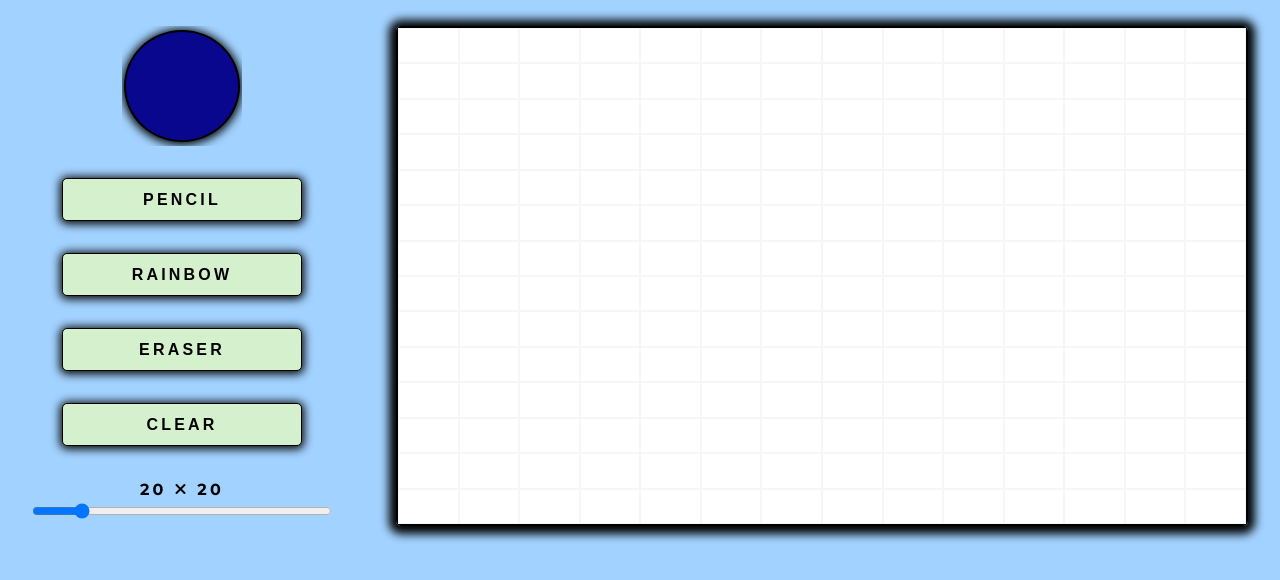
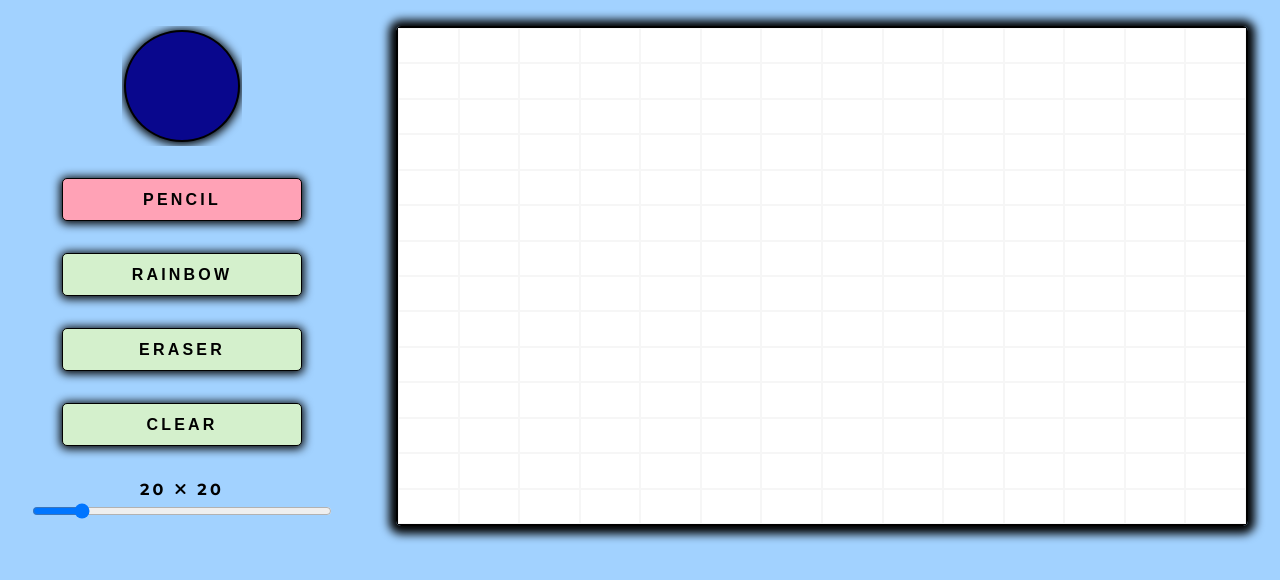
Before and after one commit to BaibhavJoshi/etch-a-sketch, a plain HTML site: page index.html in a window 1280 px wide. Shown: the part 148-728 px from the top of the page. Drawn offline with Linux system fonts and the light colour scheme.

Commit message:
Add files via upload
Fixing minor stuff

```diff
--- a/index.html
+++ b/index.html
@@ -19,7 +19,7 @@ href="https://cdnjs.cloudflare.com/ajax/libs/font-awesome/6.4.2/css/all.min.css"
                 <div class="color-box">
                     <input type="color" id="pencil-color" value="#09078d">
                 </div>
-                <button id="pencilBtn" onclick="setMode('pencil')">PENCIL</button>
+                <button id="pencilBtn" class="active" onclick="setMode('pencil')">PENCIL</button>
                 <button id="rainbowBtn" onclick="setMode('rainbow')">RAINBOW</button>
                 <button id="eraserBtn" onclick="setMode('eraser')">ERASER</button>
                 <button id="clearBtn" onclick="clearBoard()">CLEAR</button>
```
